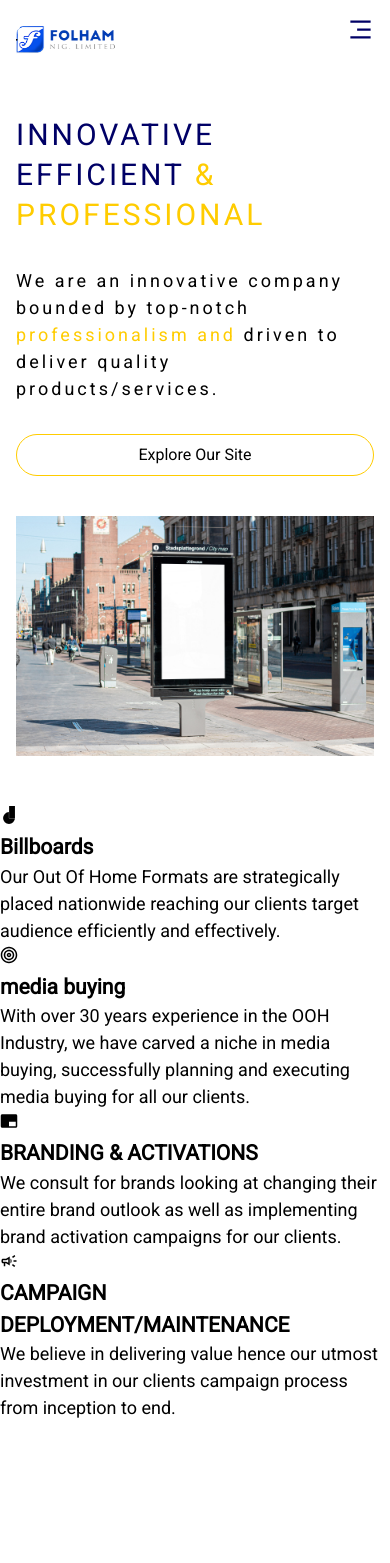
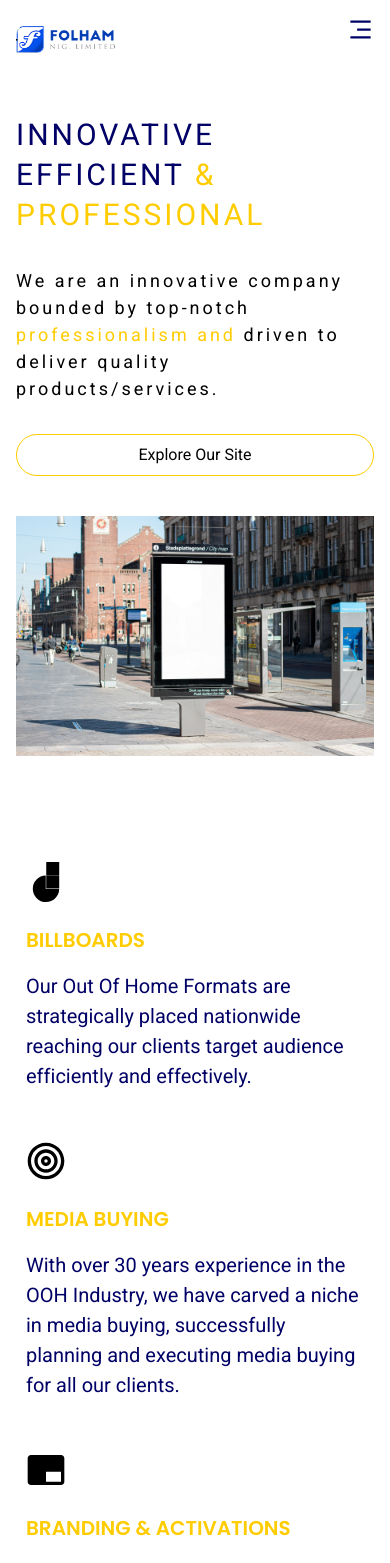
Before and after one commit to ogunsolu007/folham-website, a React (Vite) app in the folder folham/: page / in a window 390 px wide. Shown: the top 1563 px of the page. Before the commit the page ends 1421 px from the top, so only its background shows below. Built offline with nearby package versions, Linux system fonts and the light colour scheme.

Commit message:
feature section

```diff
--- a/folham/src/Container/Home/Home.jsx
+++ b/folham/src/Container/Home/Home.jsx
@@ -14,7 +14,7 @@ const Home = () => {
 
   return (
     <div className="home ">
-      <div className="hero_section section_padding">
+      <div className="hero_section ">
         <div className="hero_section-content">
           <h1>
             INNOVATIVE EFFICIENT <span>& PROFESSIONAL</span>
@@ -33,7 +33,7 @@ const Home = () => {
         </div>
       </div>
 
-      <div className="features_container section_margin">
+
         <div className="features">
           <div className="feature">
             <SiJamboard className="icon" />
@@ -69,10 +69,128 @@ const Home = () => {
               clients campaign process from inception to end.
             </p>
           </div>
-        </div>
       </div>
     </div>
   );
 };
 
 export default Home;
+
+
+
+
+
+
+
+{
+  /*
+       */
+}
+
+{
+  /*  <div className="home__company-history">
+        <div className="company_history  container">
+          <div className="flex company_history-text">
+            <h1>FOLHAM NIG. LIMITED</h1>
+            <p>
+              Since 1984, Folham has used its outdoor advertising expertise to
+              help companies of every size reach out to their current and
+              potential customers. To compete in the fast growing industry, we
+              keep modernizing our operations by introducing new products
+              offerings in the OOH space, these products range from Digital LED
+              Billboards, to "Human Walking" billboards which are popular for
+              creating awareness for brands during activations and other formal
+              /informal events. We actively participate in providing publicly
+              owned OOH assets like; Public Buses (BRT), Bus Shelters and Street
+              Lamppost to our existing clients in various parts of the country.
+            </p>
+            <p>
+              Dedicated to the growth of our partners/clients, we work with
+              poised and qualified employees to achieve their current
+              expectations and satisfy any changing needs in the advertising
+              industry.
+            </p>
+          </div>
+          <div className="flex company_history-img">
+            <img src={slide2} alt="company work" />
+          </div>
+        </div>
+
+        <div className="numbers">
+          <div className="numbers_container container">
+            <div className=" numbers_stat">
+              <span>36</span>
+              <p>
+                years of
+                <br /> experience
+              </p>
+            </div>
+            <div className=" numbers_stat">
+              <span>454</span>
+              <p>
+                completed <br /> project
+              </p>
+            </div>
+            <div className=" numbers_stat">
+              <span>127</span>
+              <p>
+                happy <br /> clients
+              </p>
+            </div>
+          </div>
+        </div>
+      </div> */
+}
+{
+  /*
+
+      {/* <div className="clients">
+        {images.map((image) => {
+          <div className="image" key={image.logo}>
+            <img src={image.logo} alt="" />
+          </div>;
+        })}*/
+}
+
+/*
+
+    <div className="portfolio container">
+        <div className="portfolio_title ">
+          <h3>projects</h3>
+          <h2>Our OOH Sites</h2>
+        </div>
+        <div className="projects  ">
+          <div className="project ">
+            <div className="flex project_image">
+              <img src={slide3} alt="" />
+            </div>
+            <div className="flex project_text">
+              <h3>outdoor advert</h3>
+              <h1>Protrait Led</h1>
+              <p>
+                Abuja - Oladipo Diya road, intersection before City Gate road.
+              </p>
+            </div>
+          </div>
+          <div className="project project_mobile">
+            <div className="flex project_text middle">
+              <h3>outdoor advert</h3>
+              <h1>Street Activation</h1>
+              <p>Lagos - Lekki Palms Mall</p>
+            </div>
+            <div className="flex project_image">
+              <img src={slide3} alt="" />
+            </div>
+          </div>
+          <div className="project">
+            <div className="flex project_image">
+              <img src={slide3} alt="" />
+            </div>
+            <div className="flex project_text ">
+              <h3>outdoor advert</h3>
+              <h1>Digital billboard</h1>
+              <p>Abuja - Rita Lori Hotel, Garki.</p>
+            </div>
+          </div>
+        </div>
+      </div> */
--- a/folham/src/Container/Home/home.css
+++ b/folham/src/Container/Home/home.css
@@ -3,6 +3,7 @@
 }
 .hero_section {
   display: flex;
+  padding: 4rem 3rem;
 }
 
 .hero_section-content {
@@ -54,38 +55,266 @@
   height: 100%;
 }
 
+.features {
+  display: flex;
+  align-items: stretch;
+  justify-content: space-between;
+  gap: 30px 5px;
+  flex-wrap: wrap;
+  padding: 4rem 3rem;
+}
+
+.feature {
+  width: 45%;
+  text-align: left;
+  padding: 10px;
+  border-radius: 10px;
+}
+.feature h3 {
+  word-break: break-all;
+  text-transform: uppercase;
+  font-family: "Poppins", sans-serif;
+  font-size: 20px;
+  color: var(--color-orange-yellow);
+  margin: 1rem 0;
+}
+.feature p {
+  color: var(--color-dark-blue);
+  font-size: 16px;
+  font-weight: 200;
+}
+.feature .icon {
+  font-size: 40px;
+}
+.home__company-history {
+  margin: 40px 0;
+}
+
 @media screen and (max-width: 1050px) {
   .hero_section {
     flex-direction: column;
   }
-  .hero_section-content{
+  .hero_section-content {
     width: 100%;
   }
   .hero_section-content h1 {
     letter-spacing: 0.1em;
     margin-bottom: 0;
   }
-  .hero_section-content p{
+  .hero_section-content p {
     font-size: 25px;
     margin: 2rem 0;
   }
   .hero_section-image {
     margin-top: 2.5rem;
   }
+  .feature p {
+    font-size: 20px;
+  }
 }
 
 @media screen and (max-width: 700px) {
-  .hero_section{
+  .hero_section,
+  .features {
     padding: 3rem 1rem;
   }
   .hero_section-content h1 {
-    /* margin-bottom: 20px; */
     font-weight: 500;
     font-size: 30px;
     line-height: 40px;
     letter-spacing: 0.1em;
   }
-  .hero_section-content p{
+  .hero_section-content p {
     font-size: 18px;
   }
+  .features {
+    flex-direction: column;
+  }
+  .feature {
+    width: 100%;
+  }
+  .feature h3 {
+    font-size: 20px;
+  }
 }
+
+/*
+
+.company_history {
+  display: flex;
+  align-items: center;
+  justify-content: space-between;
+}
+.company_history-text {
+  padding: 25px 15px;
+}
+.company_history-text h1 {
+  color: var(--color-dark-blue);
+  font-family: "Poppins", sans-serif;
+}
+.company_history-text p {
+  font-size: 16px;
+  margin-top: 20px;
+  font-family: "Roboto", sans-serif;
+  color: #28231d;
+}
+.company_history-img {
+  display: flex;
+  align-items: center;
+  justify-content: center;
+}
+.company_history-img img {
+  width: 400px;
+  overflow: hidden;
+}
+.numbers {
+  background: var(--color-orange-yellow);
+}
+.numbers_container {
+  display: flex;
+  align-items: center;
+}
+
+.numbers_stat {
+  border-right: 1.5px solid var(--color-white);
+  padding: 35px 70px;
+  display: flex;
+  align-items: center;
+  font-family: "Roboto", sans-serif;
+  text-align: center;
+}
+.numbers_stat:last-child {
+  border: none;
+} */
+/* .numbers_stat p {
+  color: var(--color-dark-blue);
+  font-size: 16px;
+  font-weight: lighter;
+  text-transform: uppercase;
+}
+.numbers_stat span {
+  color: var(--color-white);
+  font-size: 75px;
+  white-space: none;
+}
+
+.clients {
+  background: var(--color-dark-blue);
+}
+.image {
+  box-shadow: -3px -3px 11px 4px #000;
+}
+
+@media screen and (max-width: 40em) {
+  .home {
+    margin-top: 0px;
+  }
+  .hero_section {
+    display: flex;
+    flex-direction: column;
+    height: 95vh;
+  }
+
+  .features {
+    flex-direction: column;
+  }
+  .feature {
+    width: 100%;
+  }
+  .company_history {
+    flex-direction: column;
+    align-items: center;
+  }
+  .company_history-text h1 {
+    line-height: normal;
+    text-align: center;
+  }
+  .company_history-text p {
+    font-size: 16px;
+    font-weight: 100;
+  }
+  .numbers {
+    max-width: 100%;
+  }
+  .numbers_container {
+    flex-direction: column;
+  }
+  .numbers_stat {
+    border: none;
+    display: flex;
+    align-items: center;
+  }
+} */
+
+/* .portfolio {
+  margin: 400px 0;
+}
+.portfolio_title {
+  text-align: center;
+  text-transform: capitalize;
+}
+.portfolio_title h3 {
+  letter-spacing: 2px;
+  font-size: 16px;
+  margin-bottom: 8px;
+  color: var(--color-orange-yellow);
+}
+.portfolio_title h2 {
+  letter-spacing: 2px;
+  font-size: 28px;
+  letter-spacing: 2.5px;
+  color: var(--color-dark-blue);
+}
+.project {
+  display: flex;
+  align-items: center;
+  padding: 20px 0;
+}
+.project_text {
+  display: flex;
+  flex-direction: column;
+  align-items: flex-start;
+  padding-left: 20px;
+  letter-spacing: 2px;
+}
+.project_text h3 {
+  color: var(--color-orange-yellow);
+  text-transform: uppercase;
+  font-size: 16px;
+}
+.project_text h1 {
+  color: var(--color-dark-blue);
+  margin: 20px 0;
+}
+.project_text p {
+  font-size: 14px;
+  font-weight: 100;
+}
+.middle {
+  align-items: flex-end;
+  padding-right: 20px;
+}
+.project_image {
+  width: 100%;
+}
+
+/* mobile style */
+
+/* .project {
+    flex-direction: column;
+    align-items: flex-start;
+  }
+  .project_mobile {
+    flex-direction: column-reverse;
+  }
+  .project_text,
+  .middle {
+    display: flex;
+    flex-direction: column;
+    align-items: flex-start;
+    padding-left: 20px;
+    letter-spacing: 2px;
+  }
+  .project_text h1 {
+    font-size: 18px;
+  } */
```
